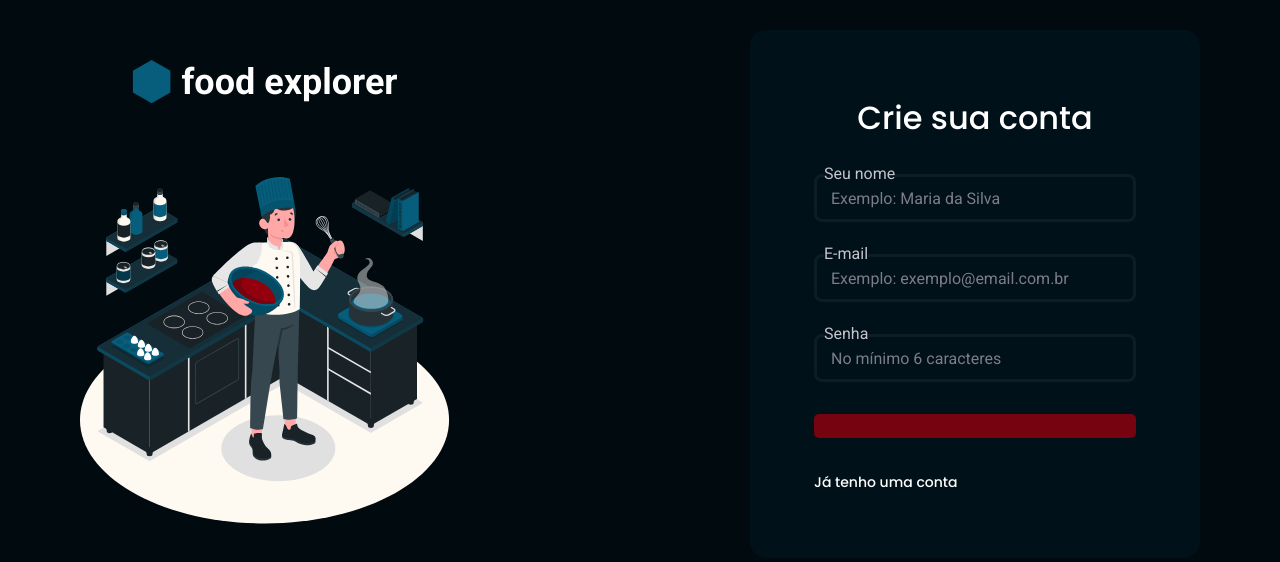
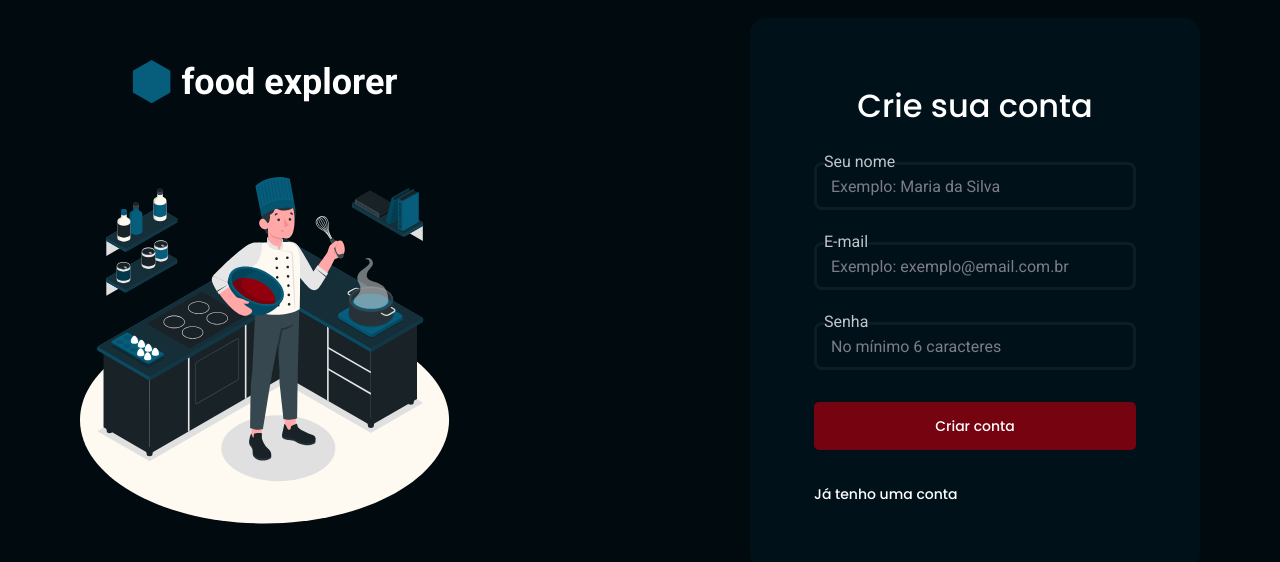
Before and after one commit to Jcassio-dev/FoodExplorer-Front, a React (Vite) app: page /register in a window 1280 px wide. Shown: the part 106-668 px from the top of the page. Built offline with nearby package versions, Linux system fonts and the light colour scheme.

Commit message:
update button children

```diff
--- a/src/components/FoodCard/index.jsx
+++ b/src/components/FoodCard/index.jsx
@@ -30,7 +30,7 @@ export function FoodCard({food}){
         <button onClick={IncreaseQuantity}><FiPlus/></button>
        </div>
 
-       <Button text='Incluir'/>
+       <Button>Incluir</Button>
     </C.Container>
     )
 }
--- a/src/pages/SignIn/index.jsx
+++ b/src/pages/SignIn/index.jsx
@@ -56,7 +56,7 @@ export function SignIn() {
       onChange={e => setPassword(e.target.value)}
       />
 
-      <Button text="Entrar" onClick={handleSignIn} type="button"/>
+      <Button onClick={handleSignIn} type="button">Entrar</Button>
 
       <ButtonText text="Criar uma conta" link="/register" type="button"/>
     </C.Form>
--- a/src/pages/SignUp/index.jsx
+++ b/src/pages/SignUp/index.jsx
@@ -90,7 +90,7 @@ export function SignUp() {
       onChange={e => setPassword(e.target.value)}
       />
 
-      <Button text="Criar conta" onClick={handleSignUp} type="button"/>
+      <Button onClick={handleSignUp} type="button">Criar conta</Button>
 
       <ButtonText text="Já tenho uma conta" link="/" type="button"/>
     </C.Form>
```
